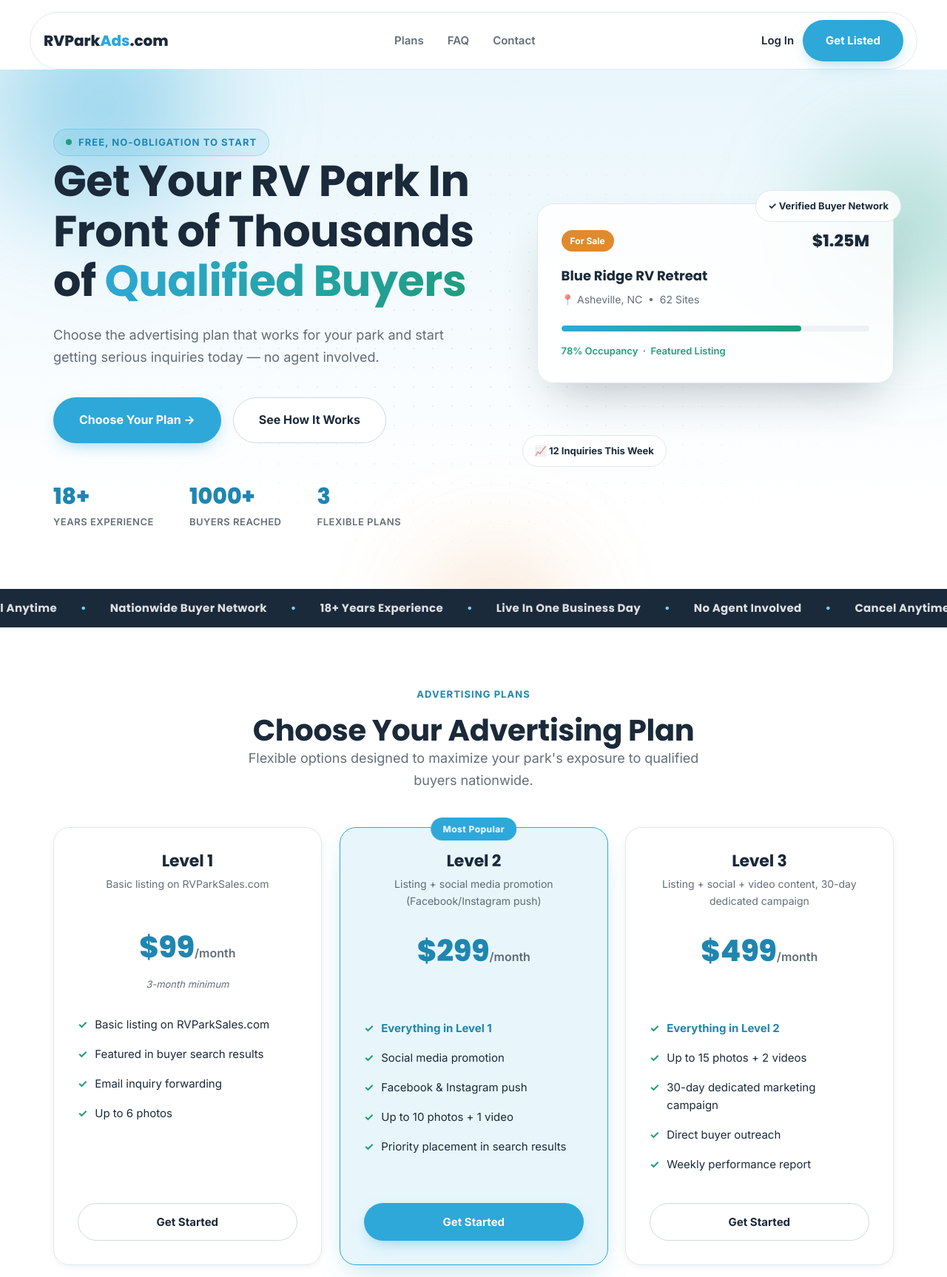
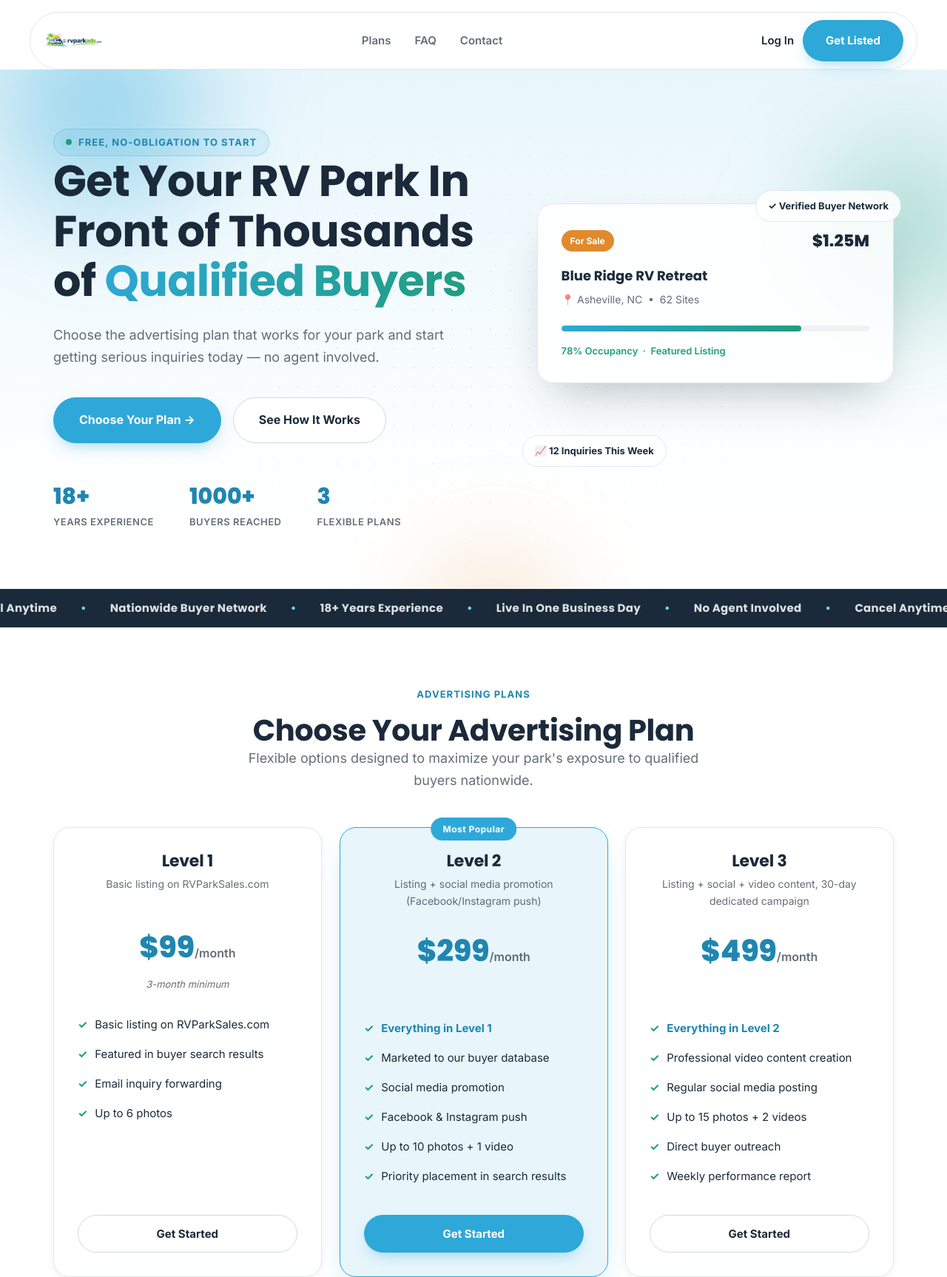
Before and after one commit to Subhan-Tanveer/rvparkads, a website built with Vite: page index.html in a window 1280 px wide. Shown: the top 1726 px of the page at 74% size. Built offline with nearby package versions, Linux system fonts and the light colour scheme; some packages are replaced by stand-ins of ours; files whose address does not match are found by name.

Commit message:
Add real logo across headers; commit missed pricing-copy update
Replaced the text wordmark with the actual RVParkAds.com logo
(RV + megaphone + palm trees) in every page header, using the
transparent-background version so it sits cleanly on the light
header background. Left the footer and email template using the
styled text wordmark instead — the logo's ink is dark navy, which
would be nearly unreadable on the footer's navy background even with
a transparent PNG (transparency removes the backing box, not the
text's own color).

Also includes the Level 2/3 pricing-card copy update ("Marketed to
our buyer database", "Professional video content creation", "Regular
social media posting") that was deployed live earlier but never
actually got committed.

```diff
--- a/index.html
+++ b/index.html
@@ -12,7 +12,7 @@
 <body>
   <header class="site-header">
     <div class="wrap header-inner">
-      <a href="index.html" class="logo">RVPark<span>Ads</span>.com</a>
+      <a href="index.html" class="logo-img-link"><img src="/images/transparent-logo.png" alt="RVParkAds.com" class="logo-img"></a>
       <nav class="site-nav-pill">
         <a href="#plans">Plans</a>
         <a href="#faq">FAQ</a>
--- a/src/css/main.css
+++ b/src/css/main.css
@@ -6,6 +6,8 @@
 .site-header.is-scrolled .header-inner { background: rgba(255,255,255,0.94); box-shadow: 0 12px 32px -18px rgba(18, 32, 44, 0.28); border-color: var(--border-strong); }
 .logo { font-family: var(--font-display); font-weight: 800; font-size: 1.25rem; color: var(--navy); }
 .logo span { color: var(--blue); }
+.logo-img-link { display: flex; align-items: center; flex-shrink: 0; }
+.logo-img { height: 40px; width: auto; display: block; }
 .site-nav-pill { display: flex; gap: var(--sp-4); }
 .site-nav-pill a { font-weight: 600; font-size: 0.9375rem; color: var(--navy-dim); transition: color 0.2s ease; }
 .site-nav-pill a:hover { color: var(--blue-dark); }
--- a/src/js/plans-data.js
+++ b/src/js/plans-data.js
@@ -28,6 +28,7 @@ export const PLANS = [
     maxPhotos: 10,
     maxVideos: 1,
     features: [
+      'Marketed to our buyer database',
       'Social media promotion',
       'Facebook & Instagram push',
       'Up to 10 photos + 1 video',
@@ -43,8 +44,9 @@ export const PLANS = [
     maxPhotos: 15,
     maxVideos: 2,
     features: [
+      'Professional video content creation',
+      'Regular social media posting',
       'Up to 15 photos + 2 videos',
-      '30-day dedicated marketing campaign',
       'Direct buyer outreach',
       'Weekly performance report',
     ],
```
Also changed, not shown: complete-listing.html (+1 -1 lines), dashboard.html (+1 -1 lines), listing-detail.html (+1 -1 lines), login.html (+1 -1 lines), public/images/logo.png (added), public/images/transparent-logo.png (added).
